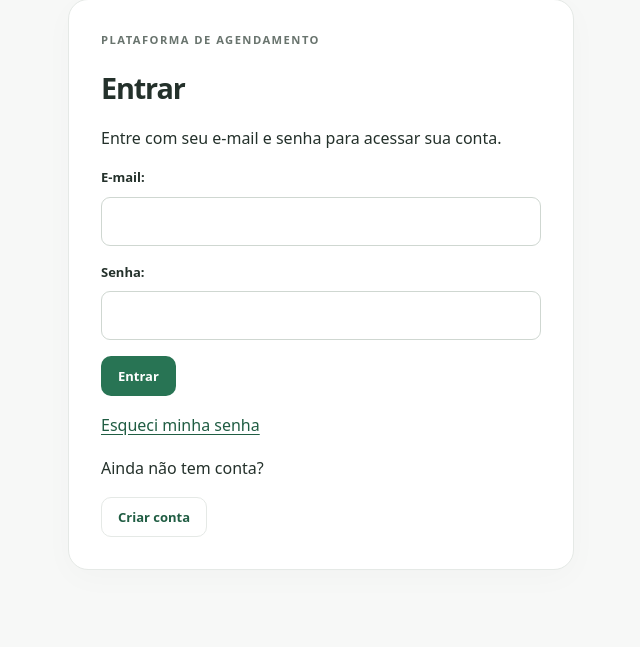
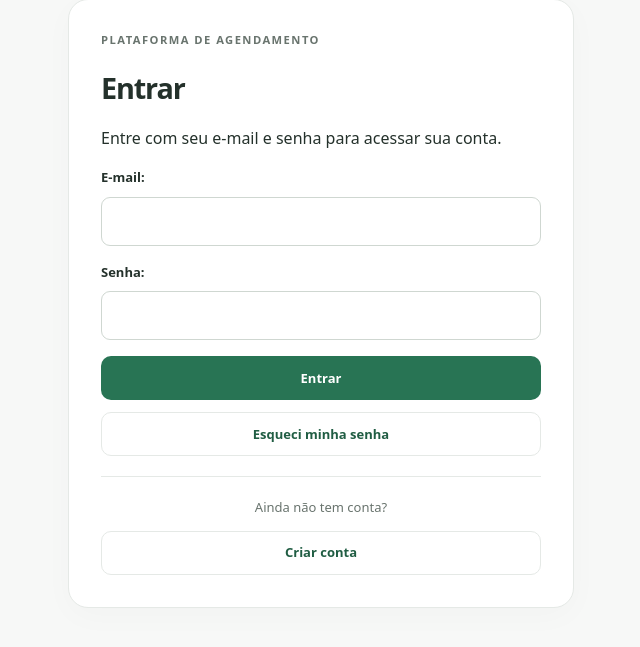
Before and after one commit to Marcos282/agenda, a Django app: page /login/ in a window 1280 px wide. Shown: the part 65-712 px from the top of the page, without its empty margins (319-959 px from the left). Run offline with Django 5.2, Linux system fonts and the light colour scheme; parts of the project's set-up code (start-up, migrations or seed data) failed here and were passed over.

Commit message:
Acertos finos

```diff
--- a/usuarios/templates/usuarios/form.html
+++ b/usuarios/templates/usuarios/form.html
@@ -1,12 +1,26 @@
 {% extends 'usuarios/base.html' %}
 {% block title %}{{ titulo }}{% endblock %}
+{% block extra_css %}
+.login-form button[type="submit"],.login-actions .ui-button{width:100%;min-height:44px}
+.login-actions{display:grid;gap:12px;margin-top:12px}
+.login-register{display:grid;gap:12px;margin-top:8px;padding-top:20px;border-top:1px solid var(--line)}
+.login-register p{margin:0;text-align:center;color:var(--muted);font-size:13px}
+{% endblock %}
 {% block content %}
 <h1>{{ titulo }}</h1>
 {% if login_form and not request.tenant %}<p>Entre com seu e-mail e senha para acessar sua conta.</p>{% endif %}
-<form method="post">
+<form method="post"{% if login_form %} class="login-form"{% endif %}>
   {% csrf_token %}
   {{ form.as_p }}
   <button type="submit">{{ botao }}</button>
 </form>
-{% if login_form %}<p><a href="{% url 'lembrar_senha' %}">Esqueci minha senha</a></p><p>Ainda não tem conta?</p><a class="ui-button ui-button-secondary" href="{% if request.tenant %}{% url 'cadastro' %}{% if destino %}?next={{ destino|urlencode }}{% endif %}{% else %}{% url 'registro' %}{% endif %}">Criar conta</a>{% endif %}
+{% if login_form %}
+<div class="login-actions">
+  <a class="ui-button ui-button-secondary" href="{% url 'lembrar_senha' %}">Esqueci minha senha</a>
+  <div class="login-register">
+    <p>Ainda não tem conta?</p>
+    <a class="ui-button ui-button-secondary" href="{% if request.tenant %}{% url 'cadastro' %}{% if destino %}?next={{ destino|urlencode }}{% endif %}{% else %}{% url 'registro' %}{% endif %}">Criar conta</a>
+  </div>
+</div>
+{% endif %}
 {% endblock %}
```
